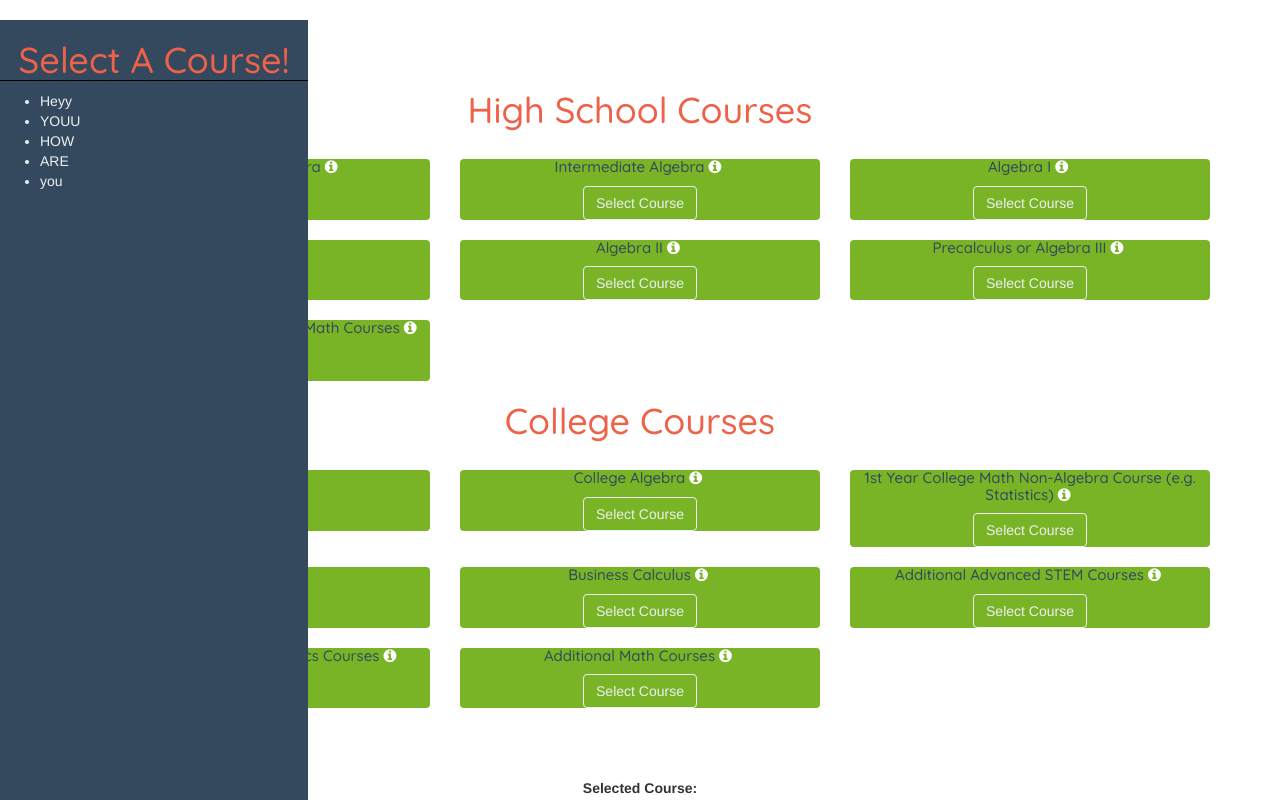
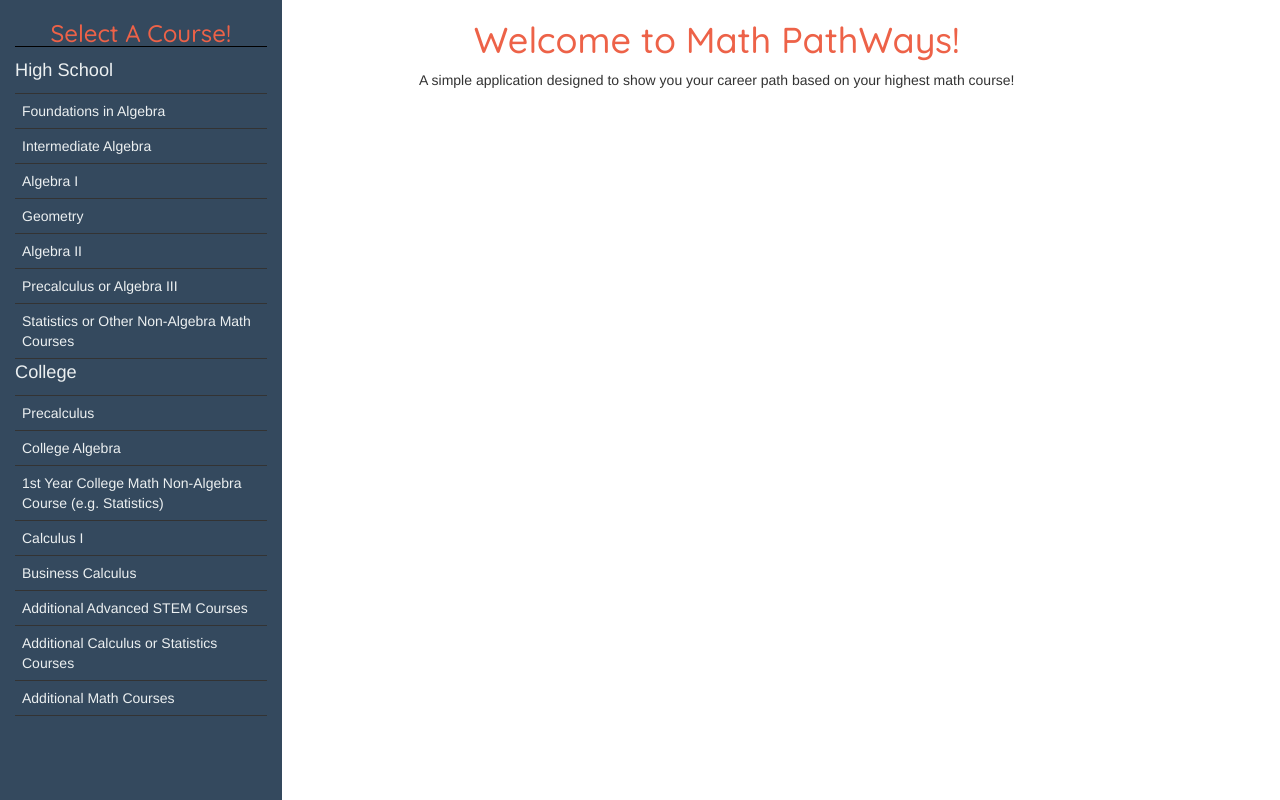
Before and after one commit to aaronjlech/math-careers, a React app: page / in a window 1280 px wide. Shown: the top 800 px of the page. Built offline with nearby package versions, Linux system fonts and the light colour scheme.

Commit message:
update styles

```diff
--- a/src/components/CareerCard.js
+++ b/src/components/CareerCard.js
@@ -3,7 +3,9 @@ import React, { Component } from 'react';
 
 export default class CareerCard extends Component {
 
-
+  state = {
+    showModal: false
+  }
   // _getRequired = () => {
   //   const { courses, preReq } = this.props;
   //   const requiredCourses = [];
@@ -11,16 +13,59 @@ export default class CareerCard extends Component {
   //   requiredCourses.push(finalCourse);
   //   const finalCoursePreReq = courses.filter(course => finalCourse.preReqs.includes(course.id));
   // }
+    _renderButton = (coursesRequired) => {
+
+      if(coursesRequired.length === 0){
+        return (
+          <span> No Other courses required! </span>
+        )
+      }else{
+        return(
+          <button className="btn btn-primary" onClick={this._showModal}>Show Required Courses</button>
+        )
+      }
+    }
+    _showModal = () =>{
+      if(this.state.showModal){
+        this.setState({showModal: false})
+      }else {
+         this.setState({showModal: true})
+      }
+    }
+  _renderModal = (courses) => {
+    const { career, selectedCourse } = this.props;
+    return(
+      <div className="modal" onClick={this._showModal}>
+      <div className="modal-content">
+              <span>Your course Path from {selectedCourse.name} to {career.name} </span>
+        {courses.map( course => {
+          return(
+            <h4 key={course.id}>{course.name}</h4>
+          )
+        })}
+      </div>
+
+      </div>
+    )
+
+  }
+
+  render() {
+    const { name, description, type, id } = this.props.career;
+    const { career } = this.props;
+    const coursesNeeded = this.props.courses.filter(course =>{
+       return this.props.selectedCourse.careers[career.id].includes(course.id)
+    })
 
 
-  render() {
-    const { name, description, type } = this.props.career;
     return (
          <div className="career_card col-sm-4">
-            <h4>{name.length > 80 ? name.slice(0, 30) + '...' : name}</h4>
-            <p>{description}</p>
-            <p>{type}</p>
-            <button className="btn btn-primary" onClick={this._getRequired}>Show Required Courses</button>
+         <div className="thumbnail">
+                     <h4>{name.length > 80 ? name.slice(0, 30) + '...' : name}</h4>
+            {this._renderButton(coursesNeeded)}
+            {this.state.showModal ? this._renderModal(coursesNeeded) : null}
+
+         </div>
          </div>
       );
   }
--- /dev/null
+++ b/src/components/LandingPage.js
@@ -0,0 +1,22 @@
+import React, { Component } from 'react';
+
+
+
+
+
+export default class LandingPage extends Component{
+
+
+
+    render(){
+        return(
+            <div className="container right_container landing-page text-center">
+                <h1>Welcome to Math PathWays!</h1>
+                <article>
+                    A simple application designed to show you your career path based on your highest math course!
+
+                </article>
+            </div>
+        )
+    }
+}
--- a/src/containers/CareerContainer.js
+++ b/src/containers/CareerContainer.js
@@ -13,11 +13,11 @@ export default class CareerContainer extends Component{
             console.log(selectedCourse)
         return(
 
-            <div className="container">
+            <div className="container right_container">
             <div className="current-course text-center">
                 <label htmlFor="current_title">
                    Selected Course:
-                    <h3 className="current_title">{selectedCourse[0].name}</h3>
+                    <h3 className="current_title">{selectedCourse.name}</h3>
 
                 </label>
             </div>
--- a/src/containers/CourseContainer.js
+++ b/src/containers/CourseContainer.js
@@ -6,9 +6,6 @@ import CourseCard from '../components/CourseCard';
 
 
 export default class CourseContainer extends Component{
-
-
-
 
     render(){
       const { selectedCourse, courses, careers, selectedCareers, updateSelected } = this.props;
--- a/src/containers/Main.js
+++ b/src/containers/Main.js
@@ -3,7 +3,7 @@ import CourseSelector from '../components/CourseSelector';
 import CourseContainer from './CourseContainer';
 import CareerContainer from './CareerContainer';
 import SideNav from './SideNav';
-
+import LandingPage from '../components/LandingPage';
 export default class Main extends Component{
 
 
@@ -12,14 +12,13 @@ export default class Main extends Component{
       const { selectedCourse, courses, careers, selectedCareers } = this.props;
       const highSchools = courses.filter(course => course.type === "highschool");
       const colleges = courses.filter(course => course.type === "college");
+      const courseLength = selectedCourse.length > 1;
+      return(
+         <div id="app-container container">
+                        <SideNav {...this.props}/>
+           {courseLength ? <LandingPage/> :  <CareerContainer {...this.props}/> }
 
-      return(
-         <div id="app-container">
-            <SideNav/>
-            <h1>Select A Course!</h1>
-            <CourseContainer {...this.props}/>
-            <h1>Careers</h1>
-            <CareerContainer {...this.props}/>
+
 
          </div>
       )
--- a/src/containers/SideNav.js
+++ b/src/containers/SideNav.js
@@ -2,21 +2,55 @@ import React, { Component } from 'react';
 
 
 
+class MenuItem extends Component{
+
+    _handleSelect = ()=> {
+       const { course, updateSelected } = this.props;
+       updateSelected(course.id)
+    }
+
+    render(){
+        const { course, selectedCourse } = this.props;
+        let style = () => course.id === selectedCourse.id ? "menu_item selected" : "menu_item"
+
+        console.log(this.props)
+        return(
+            <li className={style()} onClick={this._handleSelect}>{course.name}</li>
+        )
+    }
+}
 
 
 export default class SideNav extends Component{
 
 
     render(){
+        const { courses } = this.props;
+        const hsCourses = courses.filter(course => course.type === "highschool");
+        const cgCourses = courses.filter( course => course.type === "college");
         return(
-            <aside id="side-menu" class="navigation">
-                <h1 className="text-center">Select A Course!</h1>
-                <ul>
-                <li>Heyy</li>
-                <li>YOUU</li>
-                <li>HOW</li>
-                <li>ARE</li>
-                <li>you</li></ul>
+            <aside id="side-menu" className="navigation col-sm-3">
+                <h3 className="text-center">Select A Course!</h3>
+                <ul className="menu highschool_menu">
+                    <li className="menu_title" key="0">High School</li>
+                    {hsCourses.map( course => {
+                        return <MenuItem
+                                    key={course.id}
+                                    course={course}
+                                    {...this.props}
+                                />
+                    })}
+                </ul>
+                <ul className="menu college_menu">
+                    <li className="menu_title" key="1">College</li>
+                    {cgCourses.map( course => {
+                        return <MenuItem
+                                    key={course.id}
+                                    course={course}
+                                    {...this.props}
+                                />
+                    })}
+                </ul>
 
             </aside>
         )
--- a/src/redux/reducers/selectedCourse.js
+++ b/src/redux/reducers/selectedCourse.js
@@ -11,7 +11,7 @@ export const selectedCourse = (state = data.courses, action) => {
             action.courseId === "ALL" || action.courseId  === course.id
          )
       })
-         return currentCourse
+         return currentCourse[0]
          break;
       default:
       console.log(state, 'helloo')
--- /dev/null
+++ b/src/styles/_careerContainer.scss
@@ -0,0 +1,8 @@
+
+
+
+.right_container{
+    position: absolute;
+    left: 21%;
+    width: 70%;
+}
--- a/src/styles/_sideMenu.scss
+++ b/src/styles/_sideMenu.scss
@@ -7,12 +7,36 @@
     z-index: 3;
     background: $Asphalt;
     color: $Clouds;
-    width: 22em;
+    width: 22%;
 
     float: left;
     display: block;
     left: 0;
-    h1{
+    h3{
         border-bottom: solid 1px #000;
     }
 }
+.menu{
+    padding: 0;
+    margin: 0;
+    list-style: none;
+    .menu_title{
+        font-size: 1.3em;
+                border-bottom: 1px solid #333;
+
+        padding-bottom: 1rem;
+    }
+    .menu_item{
+        border-bottom: 1px solid #333;
+        padding: .7rem;
+        cursor: pointer;
+        &:hover{
+            background: #4A6075;
+        }
+    }
+    .selected{
+        background: #4A6075;
+        color: $Yellow;
+        font-weight: bolder;
+    }
+}
```
Also changed, not shown: public/css/style.css (+1 -1 lines), src/styles/styles.scss (+8 -0 lines).
